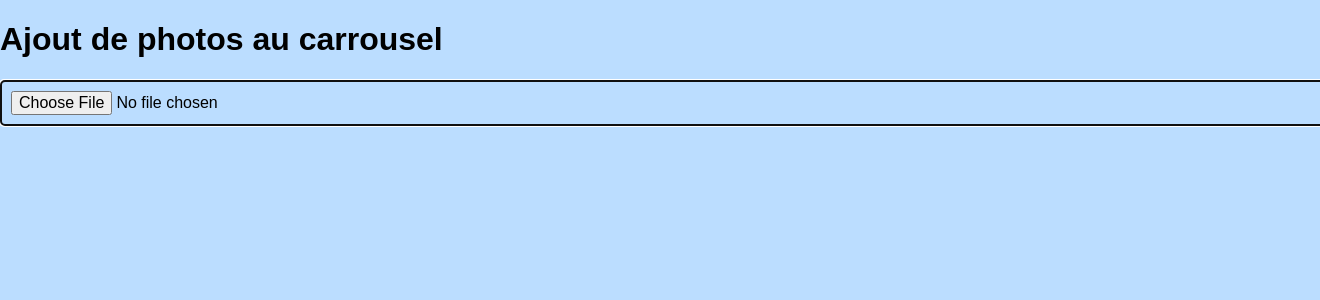
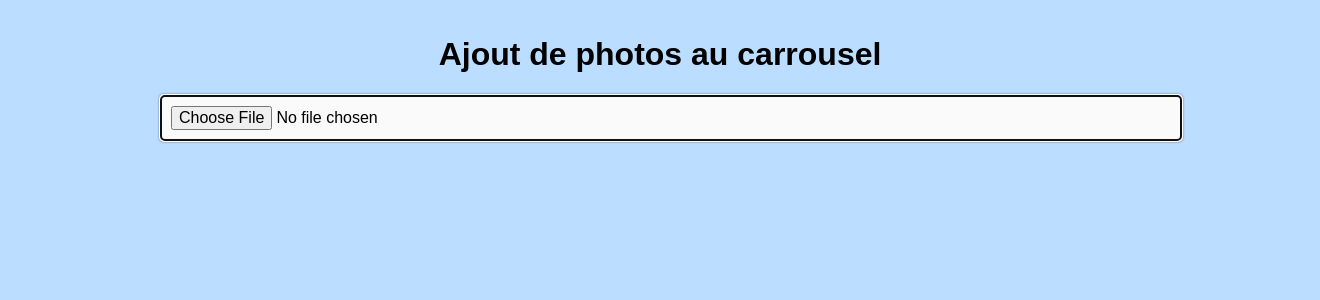
Before and after one commit to SoulRaen/photo-viewer-3il, a PHP site: page /upload-photos.php in a window 1320 px wide; the page is wider, and only the part inside the window is pictured. Shown: the part 126-426 px from the top of that part. Run offline with PHP 8.4, Linux system fonts and the light colour scheme.

Commit message:
css mis à jour pour upload fichiers

```diff
--- a/css/style.css
+++ b/css/style.css
@@ -48,6 +48,13 @@ a:hover.menu-item {
     margin: auto;
 }
 
+.file-upload{
+    width: 100%;
+    max-width: 1000px;
+    padding: 15px;
+    margin: auto;
+}
+
 .form-control {
     width: 100%;
     height: auto;
@@ -55,7 +62,6 @@ a:hover.menu-item {
     font-size: 16px;
     border: 1px solid #ced4da;
     border-radius: .25rem;
-    transition: border-color .15s ease-in-out,box-shadow .15s ease-in-out;
 }
 
 .submit-btn {
@@ -68,11 +74,8 @@ a:hover.menu-item {
     border-radius: .3rem;
 }
 
-.signin-title {
-    max-width: 220px;
-    display: block;
-    margin-left: auto;
-    margin-right: auto;
+.centered-title {
+	text-align: center;
 }
 
 #carrousel {
@@ -126,3 +129,8 @@ a:hover.menu-item {
 #connectionLabel {
     float: right;
 }
+
+#filename {
+	background-color: rgba(250, 250, 250, 1);
+    box-shadow: 0px 0px 3px black;
+}
```
